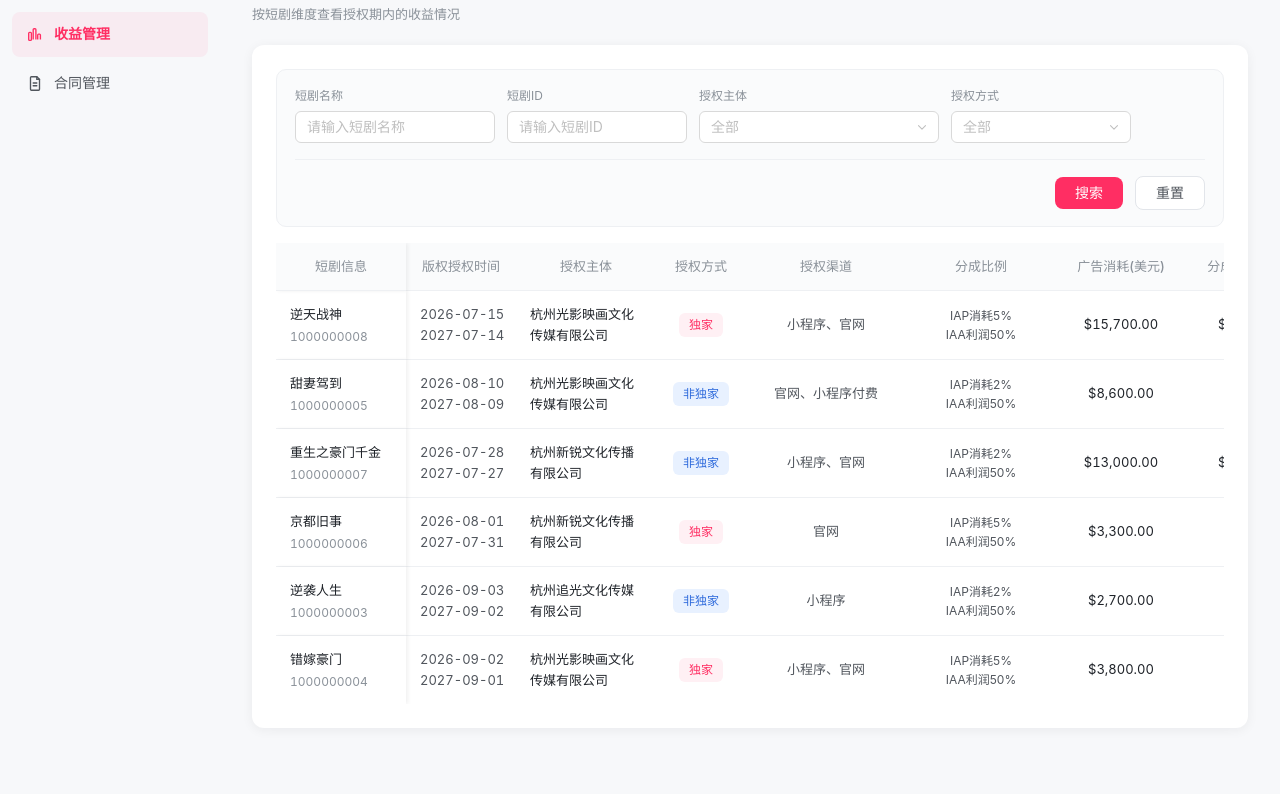
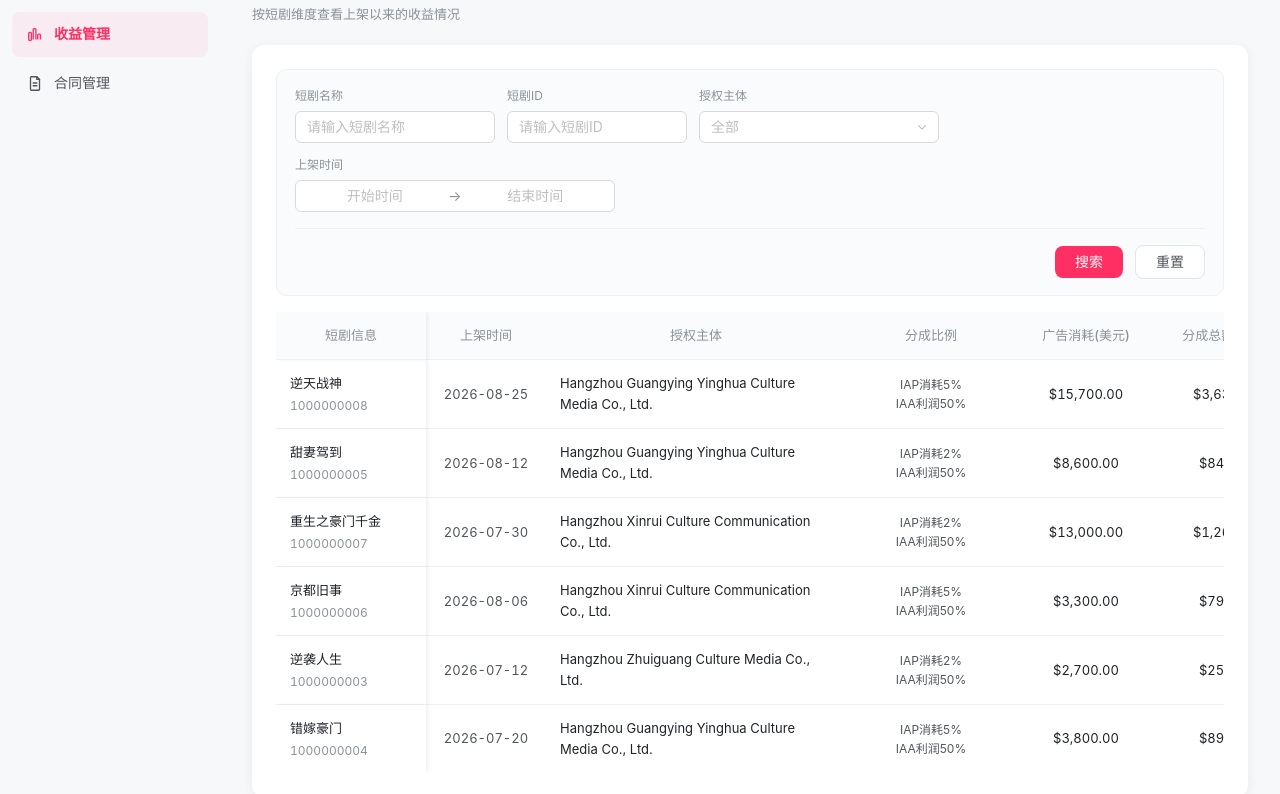
Before and after one commit to yangzeshu/copyright-open-platform-demo, a plain HTML site: page earnings.html in a window 1280 px wide. Shown: the part 120-914 px from the top of the page. Drawn offline with Linux system fonts and the light colour scheme.

Commit message:
feat: 收益明细页改为上架时间（含日期范围筛选）、删除授权方式/授权渠道、授权主体用海外主体名；登录后进工作台分流

```diff
--- a/earnings.html
+++ b/earnings.html
@@ -566,7 +566,7 @@ textarea.form-input { resize: vertical; min-height: 90px; }
     <div class="content">
       <div class="page-head">
         <div class="page-title">收益明细</div>
-        <div class="page-desc">按短剧维度查看授权期内的收益情况</div>
+        <div class="page-desc">按短剧维度查看上架以来的收益情况</div>
       </div>
 
       <div class="card">
@@ -595,14 +595,8 @@ textarea.form-input { resize: vertical; min-height: 90px; }
                 </div>
               </div>
               <div class="search-item">
-                <label>授权方式</label>
-                <div class="ms-wrap">
-                  <div class="ms-box" id="authTypeBox" onclick="toggleAuthTypePanel(event)">
-                    <div id="authTypeContent" style="display:flex;align-items:center;flex-wrap:wrap;gap:3px"></div>
-                    <span class="ms-arrow"><svg viewBox="0 0 20 20" fill="none" width="14" height="14"><path d="m5 8 5 5 5-5" stroke="currentColor" stroke-width="1.5" stroke-linecap="round" stroke-linejoin="round"/></svg></span>
-                  </div>
-                  <div class="ms-panel" id="authTypePanel"></div>
-                </div>
+                <label>上架时间</label>
+                <div class="rp-wrap" id="rpShelfWrap"></div>
               </div>
             </div>
           </div>
@@ -616,14 +610,12 @@ textarea.form-input { resize: vertical; min-height: 90px; }
           <table class="table" style="white-space:nowrap">
             <thead>
               <tr>
-                <th class="sticky-l" style="width:130px">短剧信息</th>
-                <th style="width:110px">版权授权时间</th>
-                <th style="width:140px">授权主体</th>
-                <th style="width:90px">授权方式</th>
-                <th style="width:160px">授权渠道</th>
-                <th style="width:150px">分成比例</th>
-                <th style="width:130px">广告消耗(美元)</th>
-                <th style="width:130px">分成总额(美元)</th>
+                <th class="sticky-l" style="width:150px">短剧信息</th>
+                <th style="width:120px">上架时间</th>
+                <th style="width:300px">授权主体</th>
+                <th style="width:170px">分成比例</th>
+                <th style="width:140px">广告消耗(美元)</th>
+                <th style="width:140px">分成总额(美元)</th>
               </tr>
             </thead>
             <tbody id="earningList"></tbody>
@@ -1417,21 +1409,18 @@ document.addEventListener('click', function (e) {
   // 实际收益金额 = (充值金额 - 退款金额) * 0.7
   // 分成总额 = (实际收益金额 - 广告消耗) * 分成比例（独家 IAP 5% / 非独家 IAP 2%）
   var RATIO = { '独家': 0.05, '非独家': 0.02 };
-  var AUTH_TYPE_OPTIONS = [
-    { key: '独家', label: '独家' },
-    { key: '非独家', label: '非独家' }
-  ];
   var SUBJECTS = [
-    '杭州光影映画文化传媒有限公司',
-    '杭州新锐文化传播有限公司',
-    '杭州追光文化传媒有限公司'
+    'Hangzhou Guangying Yinghua Culture Media Co., Ltd.',
+    'Hangzhou Xinrui Culture Communication Co., Ltd.',
+    'Hangzhou Zhuiguang Culture Media Co., Ltd.'
   ];
 
   var EARNING_WORKS = [
     {
       workId: '1000000008', workName: '逆天战神',
+      shelfTime: '2026-08-25',
       authStart: '2026-07-15', authEnd: '2027-07-14',
-      subjectName: '杭州光影映画文化传媒有限公司',
+      subjectName: 'Hangzhou Guangying Yinghua Culture Media Co., Ltd.',
       authType: '独家', channel: ['小程序', '官网'],
       recharge: 129400, refund: 3140, adCost: 15700,
       months: [
@@ -1442,8 +1431,9 @@ document.addEventListener('click', function (e) {
     },
     {
       workId: '1000000005', workName: '甜妻驾到',
+      shelfTime: '2026-08-12',
       authStart: '2026-08-10', authEnd: '2027-08-09',
-      subjectName: '杭州光影映画文化传媒有限公司',
+      subjectName: 'Hangzhou Guangying Yinghua Culture Media Co., Ltd.',
       authType: '非独家', channel: ['官网', '小程序付费'],
       recharge: 74300, refund: 1540, adCost: 8600,
       months: [
@@ -1453,8 +1443,9 @@ document.addEventListener('click', function (e) {
     },
     {
       workId: '1000000007', workName: '重生之豪门千金',
+      shelfTime: '2026-07-30',
       authStart: '2026-07-28', authEnd: '2027-07-27',
-      subjectName: '杭州新锐文化传播有限公司',
+      subjectName: 'Hangzhou Xinrui Culture Communication Co., Ltd.',
       authType: '非独家', channel: ['小程序', '官网'],
       recharge: 111300, refund: 2310, adCost: 13000,
       months: [
@@ -1465,8 +1456,9 @@ document.addEventListener('click', function (e) {
     },
     {
       workId: '1000000006', workName: '京都旧事',
+      shelfTime: '2026-08-06',
       authStart: '2026-08-01', authEnd: '2027-07-31',
-      subjectName: '杭州新锐文化传播有限公司',
+      subjectName: 'Hangzhou Xinrui Culture Communication Co., Ltd.',
       authType: '独家', channel: ['官网'],
       recharge: 28000, refund: 570, adCost: 3300,
       months: [
@@ -1476,8 +1468,9 @@ document.addEventListener('click', function (e) {
     },
     {
       workId: '1000000003', workName: '逆袭人生',
+      shelfTime: '2026-07-12',
       authStart: '2026-09-03', authEnd: '2027-09-02',
-      subjectName: '杭州追光文化传媒有限公司',
+      subjectName: 'Hangzhou Zhuiguang Culture Media Co., Ltd.',
       authType: '非独家', channel: ['小程序'],
       recharge: 22400, refund: 450, adCost: 2700,
       months: [
@@ -1486,8 +1479,9 @@ document.addEventListener('click', function (e) {
     },
     {
       workId: '1000000004', workName: '错嫁豪门',
+      shelfTime: '2026-07-20',
       authStart: '2026-09-02', authEnd: '2027-09-01',
-      subjectName: '杭州光影映画文化传媒有限公司',
+      subjectName: 'Hangzhou Guangying Yinghua Culture Media Co., Ltd.',
       authType: '独家', channel: ['小程序', '官网'],
       recharge: 31500, refund: 620, adCost: 3800,
       months: [
@@ -1496,7 +1490,7 @@ document.addEventListener('click', function (e) {
     }
   ];
 
-  var selectedAuthType = [];
+  var shelfPicker = createRangePicker('rpShelfWrap', { dateOnly: true });
   var selectedSubject = [];
   var subjectFilter = '';
   var MS_MAX_TAGS = 2;
@@ -1550,12 +1544,6 @@ document.addEventListener('click', function (e) {
   }
   function toggleIn(arr, k) { var i = arr.indexOf(k); if (i === -1) arr.push(k); else arr.splice(i, 1); }
 
-  // 授权方式多选
-  function toggleAuthTypePanel(e) { togglePanel('authTypePanel', 'authTypeBox', e); }
-  function toggleAuthType(k, e) { e.stopPropagation(); toggleIn(selectedAuthType, k); renderAuthType(); }
-  function removeAuthType(k, e) { e.stopPropagation(); var i = selectedAuthType.indexOf(k); if (i !== -1) selectedAuthType.splice(i, 1); renderAuthType(); }
-  function renderAuthType() { renderMs(AUTH_TYPE_OPTIONS, selectedAuthType, 'authTypeContent', 'authTypePanel', 'toggleAuthType', 'removeAuthType'); }
-
   // 授权主体可搜索多选
   function toggleSubjectPanel(e) { togglePanel('subjectPanel', 'subjectBox', e); }
   function toggleSubject(k, e) { e.stopPropagation(); toggleIn(selectedSubject, k); renderSubject(); }
@@ -1579,7 +1567,6 @@ document.addEventListener('click', function (e) {
   // 点击外部关闭
   document.addEventListener('click', function (e) {
     if (!e.target.closest('#subjectBox') && !e.target.closest('#subjectPanel')) { document.getElementById('subjectPanel').classList.remove('show'); document.getElementById('subjectBox').classList.remove('open'); }
-    if (!e.target.closest('#authTypeBox') && !e.target.closest('#authTypePanel')) { document.getElementById('authTypePanel').classList.remove('show'); document.getElementById('authTypeBox').classList.remove('open'); }
   });
 
   // ========== 过滤 ==========
@@ -1590,16 +1577,19 @@ document.addEventListener('click', function (e) {
       if (name && w.workName.indexOf(name) === -1) return false;
       if (id && w.workId.indexOf(id) === -1) return false;
       if (selectedSubject.length > 0 && selectedSubject.indexOf(w.subjectName) === -1) return false;
-      if (selectedAuthType.length > 0 && selectedAuthType.indexOf(w.authType) === -1) return false;
+      var sk = shelfPicker.get();
+      if (sk.start && (!w.shelfTime || w.shelfTime < sk.start)) return false;
+      if (sk.end && (!w.shelfTime || w.shelfTime > sk.end)) return false;
       return true;
     });
   }
   function resetSearch() {
     document.getElementById('searchName').value = '';
     document.getElementById('searchId').value = '';
-    selectedAuthType = []; selectedSubject = [];
+    selectedSubject = [];
     document.getElementById('subjectSearch').value = ''; subjectFilter = '';
-    renderAuthType(); renderSubject();
+    shelfPicker.reset();
+    renderSubject();
     renderList();
   }
 
@@ -1612,17 +1602,15 @@ document.addEventListener('click', function (e) {
     var list = filteredEarnings();
     var tbody = document.getElementById('earningList');
     if (list.length === 0) {
-      tbody.innerHTML = '<tr><td colspan="8"><div class="empty"><div class="empty-text">暂无收益数据</div></div></td></tr>';
+      tbody.innerHTML = '<tr><td colspan="6"><div class="empty"><div class="empty-text">暂无收益数据</div></div></td></tr>';
       return;
     }
     tbody.innerHTML = list.map(function (w) {
       return '<tr>' +
         '<td class="sticky-l" style="text-align:left"><div class="cell-title">' + w.workName + '</div>' +
           '<div class="contract-no">' + w.workId + '</div></td>' +
-        '<td class="mono text-2"><div>' + w.authStart + '</div><div>' + w.authEnd + '</div></td>' +
+        '<td class="mono text-2">' + (w.shelfTime || '—') + '</td>' +
         '<td style="text-align:left;white-space:normal">' + w.subjectName + '</td>' +
-        '<td><span class="tag ' + (w.authType === '独家' ? 'tag-pink' : 'tag-blue') + '">' + w.authType + '</span></td>' +
-        '<td class="text-2">' + w.channel.join('、') + '</td>' +
         '<td>' + ratioCell(w) + '</td>' +
         '<td class="mono">' + fmtMoney(w.adCost) + '</td>' +
         '<td class="mono">' + fmtMoney(calcShare(w)) + '</td>' +
@@ -1631,7 +1619,6 @@ document.addEventListener('click', function (e) {
   }
 
   // 初始化
-  renderAuthType();
   renderSubject();
   renderList();
   applyI18n();
```
Also changed, not shown: index.html (+2 -2 lines), login.html (+2 -2 lines).
